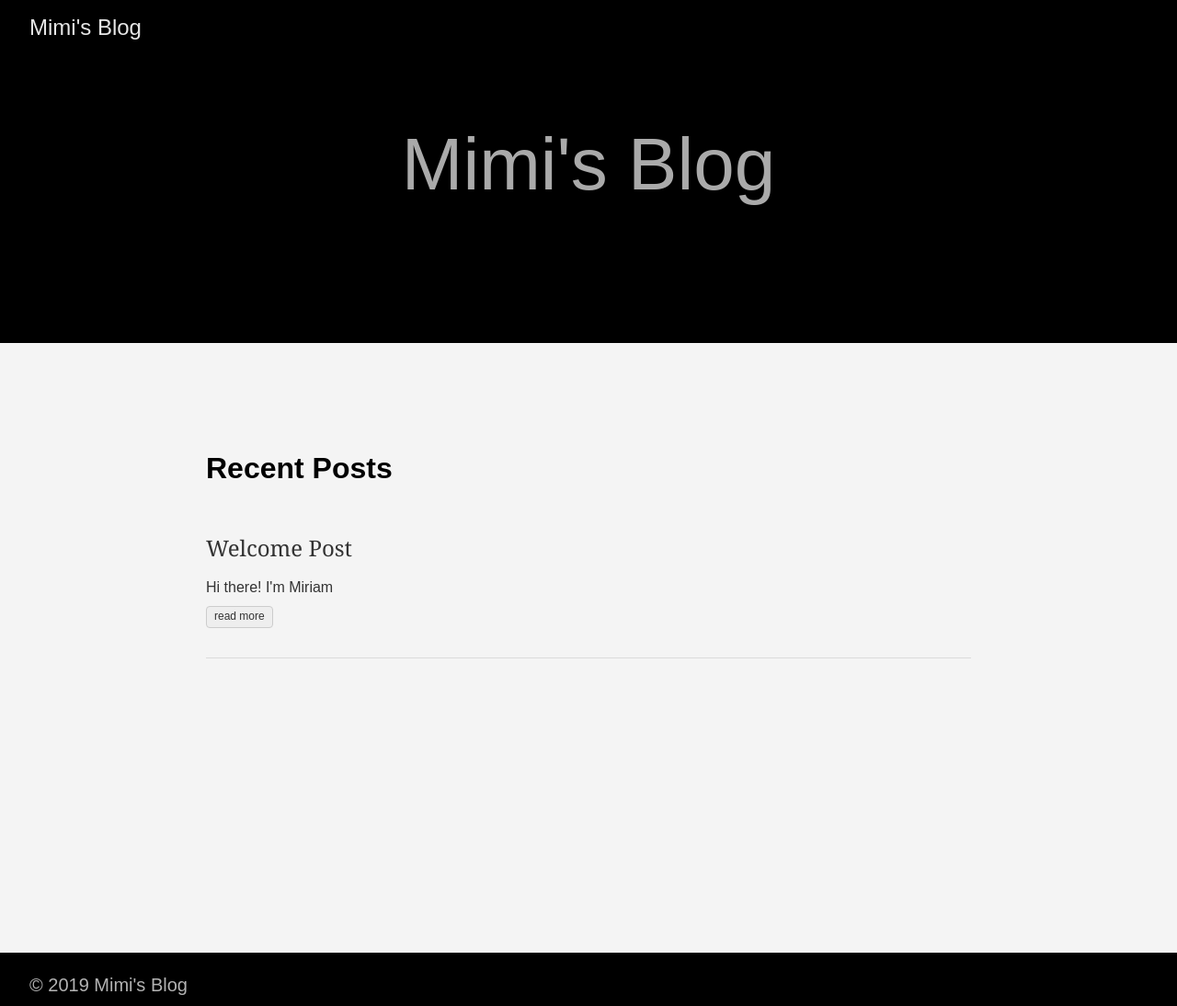
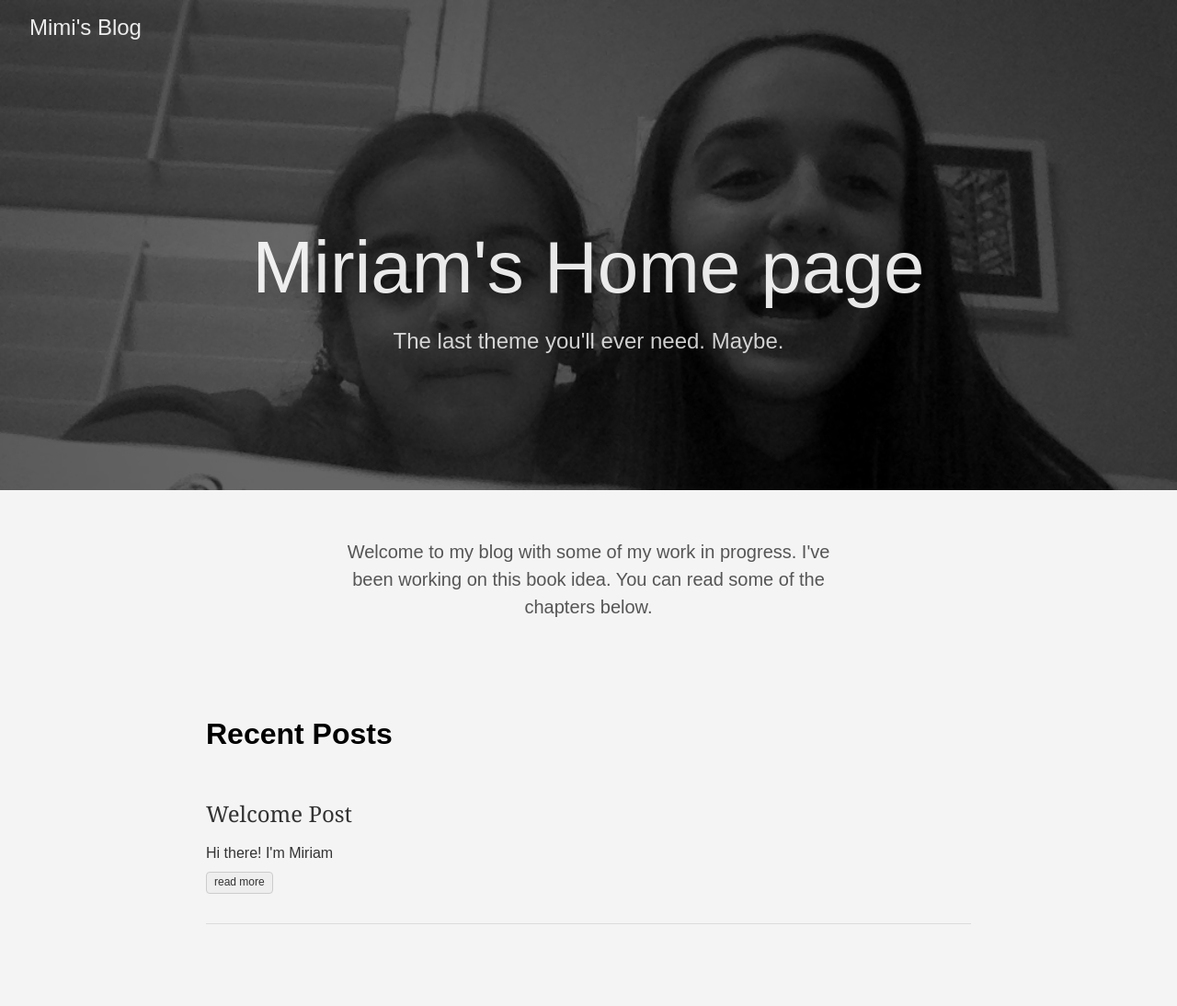
Before and after one commit to Miriamhotter/miriamhotter.github.io, a plain HTML site: page index.html in a window 1280 px wide. Shown: the top 1094 px of the page at 92% size. Drawn offline with Linux system fonts and the light colour scheme.

Commit message:
rebuilding site Sat  7 Dec 2019 00:52:03 EST

```diff
--- a/index.html
+++ b/index.html
@@ -4,7 +4,7 @@
     <meta charset="utf-8">
     <meta http-equiv="X-UA-Compatible" content="IE=edge,chrome=1">
 
-    <title>Mimi&#39;s Blog </title>
+    <title>Mimi&#39;s Blog  | Miriam&#39;s Home page</title>
     <meta name="viewport" content="width=device-width,minimum-scale=1">
     <meta name="generator" content="Hugo 0.60.1" />
 
@@ -30,15 +30,15 @@
 
 
 
-    <meta property="og:title" content="Mimi&#39;s Blog" />
-<meta property="og:description" content="" />
+    <meta property="og:title" content="Miriam&#39;s Home page" />
+<meta property="og:description" content="The last theme you&#39;ll ever need. Maybe." />
 <meta property="og:type" content="website" />
 <meta property="og:url" content="https://miriamhotter.github.io/" />
 <meta property="og:updated_time" content="2019-12-07T00:03:30-05:00" />
-<meta itemprop="name" content="Mimi&#39;s Blog">
-<meta itemprop="description" content=""><meta name="twitter:card" content="summary"/>
-<meta name="twitter:title" content="Mimi&#39;s Blog"/>
-<meta name="twitter:description" content=""/>
+<meta itemprop="name" content="Miriam&#39;s Home page">
+<meta itemprop="description" content="The last theme you&#39;ll ever need. Maybe."><meta name="twitter:card" content="summary"/>
+<meta name="twitter:title" content="Miriam&#39;s Home page"/>
+<meta name="twitter:description" content="The last theme you&#39;ll ever need. Maybe."/>
 
   </head>
 
@@ -46,8 +46,10 @@
 
 
 
-  <header>
-    <div class="pb3-m pb6-l bg-black">
+
+
+  <header class="cover bg-top" style="background-image: url('https://miriamhotter.github.io/images/gaby.jpg');">
+    <div class="bg-black-60">
       <nav class="pv3 ph3 ph4-ns" role="navigation">
   <div class="flex-l justify-between items-center center">
     <a href="https://miriamhotter.github.io/" class="f3 fw2 hover-white no-underline white-90 dib">
@@ -74,10 +76,14 @@
   </div>
 </nav>
 
-      <div class="tc-l pv3 ph3 ph4-ns">
-        <h1 class="f2 f-subheadline-l fw2 light-silver mb0 lh-title">
-          Mimi&#39;s Blog
+      <div class="tc-l pv4 pv6-l ph3 ph4-ns">
+        <h1 class="f2 f-subheadline-l fw2 white-90 mb0 lh-title">
+          Miriam&#39;s Home page
         </h1>
+
+          <h2 class="fw1 f5 f3-l white-80 measure-wide-l center mt3">
+            The last theme you&#39;ll ever need. Maybe.
+          </h2>
 
       </div>
     </div>
@@ -87,6 +93,7 @@
     <main class="pb7" role="main">
 
   <article class="cf ph3 ph5-l pv3 pv4-l f4 tc-l center measure-wide lh-copy mid-gray">
+    <p>Welcome to my blog with some of my work in progress. I've been working on this book idea. You can read some of the chapters below.</p>
 
   </article>
 
--- a/index.xml
+++ b/index.xml
@@ -1,9 +1,9 @@
 <?xml version="1.0" encoding="utf-8" standalone="yes"?>
 <rss version="2.0" xmlns:atom="http://www.w3.org/2005/Atom">
   <channel>
-    <title>Mimi&#39;s Blog</title>
+    <title>Miriam&#39;s Home page on Mimi&#39;s Blog</title>
     <link>https://miriamhotter.github.io/</link>
-    <description>Recent content on Mimi&#39;s Blog</description>
+    <description>Recent content in Miriam&#39;s Home page on Mimi&#39;s Blog</description>
     <generator>Hugo -- gohugo.io</generator>
     <language>en-us</language>
     <lastBuildDate>Sat, 07 Dec 2019 00:03:30 -0500</lastBuildDate>
```
Also changed, not shown: images/gaby.jpg (added).
